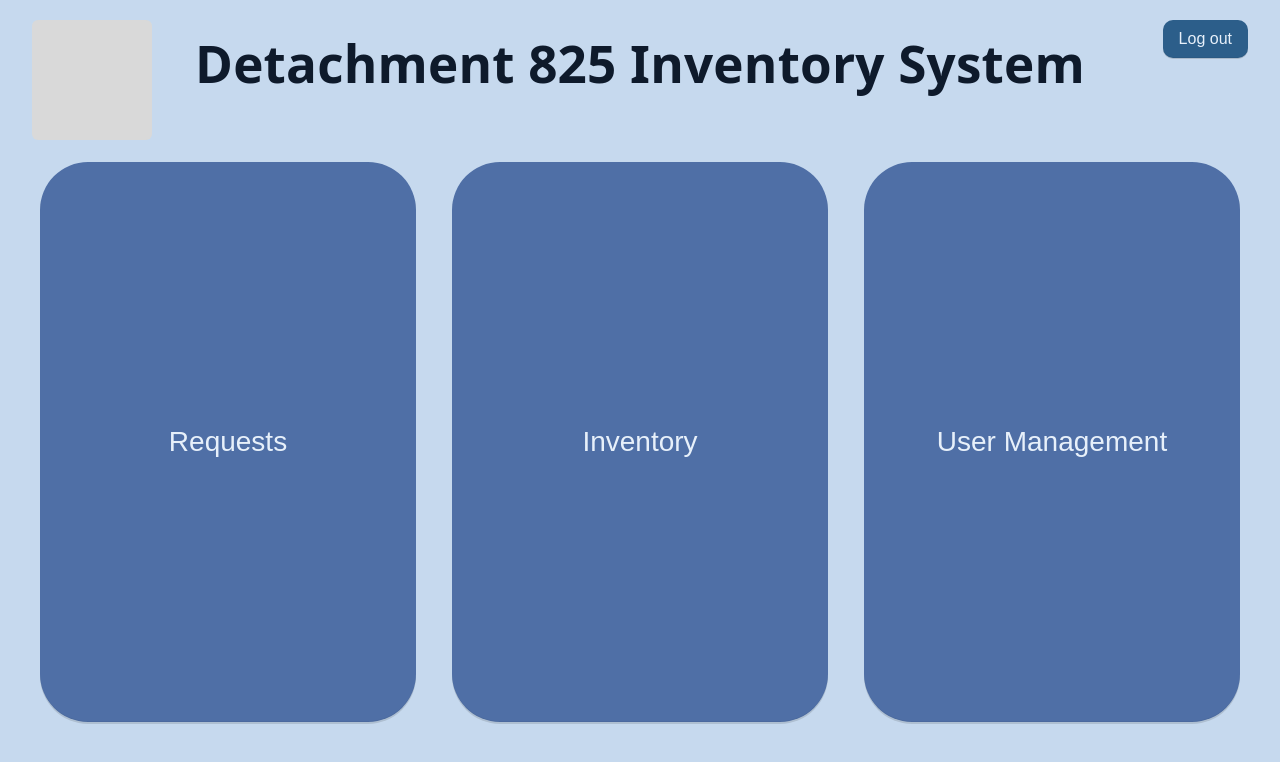
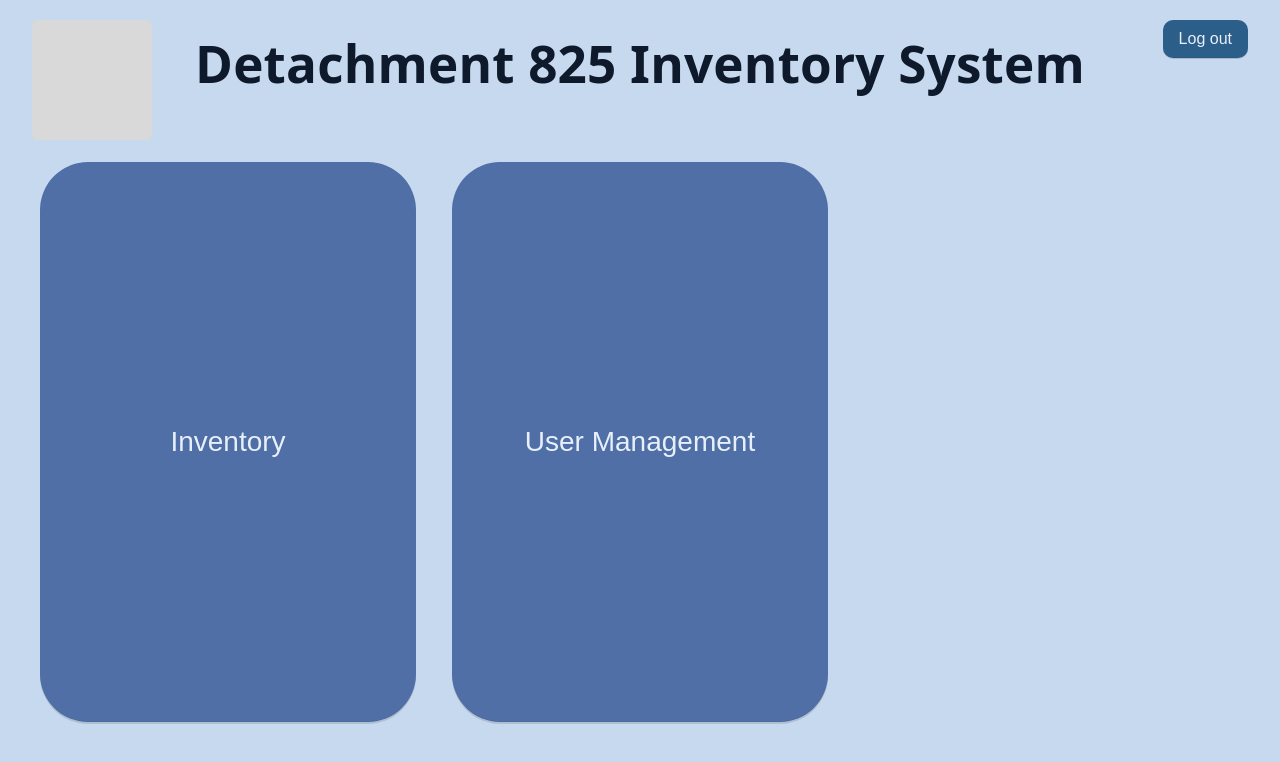
Before and after one commit to fatimacamci/inventorySystem, a React (Vite) app: page /admin in a window 1280 px wide. Shown: the top 762 px of the page. Built offline with nearby package versions, Linux system fonts and the light colour scheme.

Commit message:
removed requests page

```diff
--- a/src/pages/AdminHome.tsx
+++ b/src/pages/AdminHome.tsx
@@ -29,13 +29,6 @@ export default function AdminHome() {
       <main className="ah-main">
         <button
           className="ah-tile"
-          onClick={() => navigate("/admin/requests")}
-        >
-          Requests
-        </button>
-
-        <button
-          className="ah-tile"
           onClick={() => navigate("/admin/inventory")}
         >
           Inventory
--- a/src/pages/Requests.tsx
+++ /dev/null
@@ -1,16 +0,0 @@
-import { useNavigate } from "react-router-dom"
-export default function Requests() {
-    const navigate = useNavigate()
-    return (
-        <main style={{ padding: 24 }}>
-            <h2>Requests</h2>
-            {/* TODO: build requests UI */}
-            <button
-                className="uh-navigate-btn ah-logout"
-                onClick={() => navigate("/admin/")}
-            >
-                Back
-            </button>
-        </main>
-    )
-}
```
